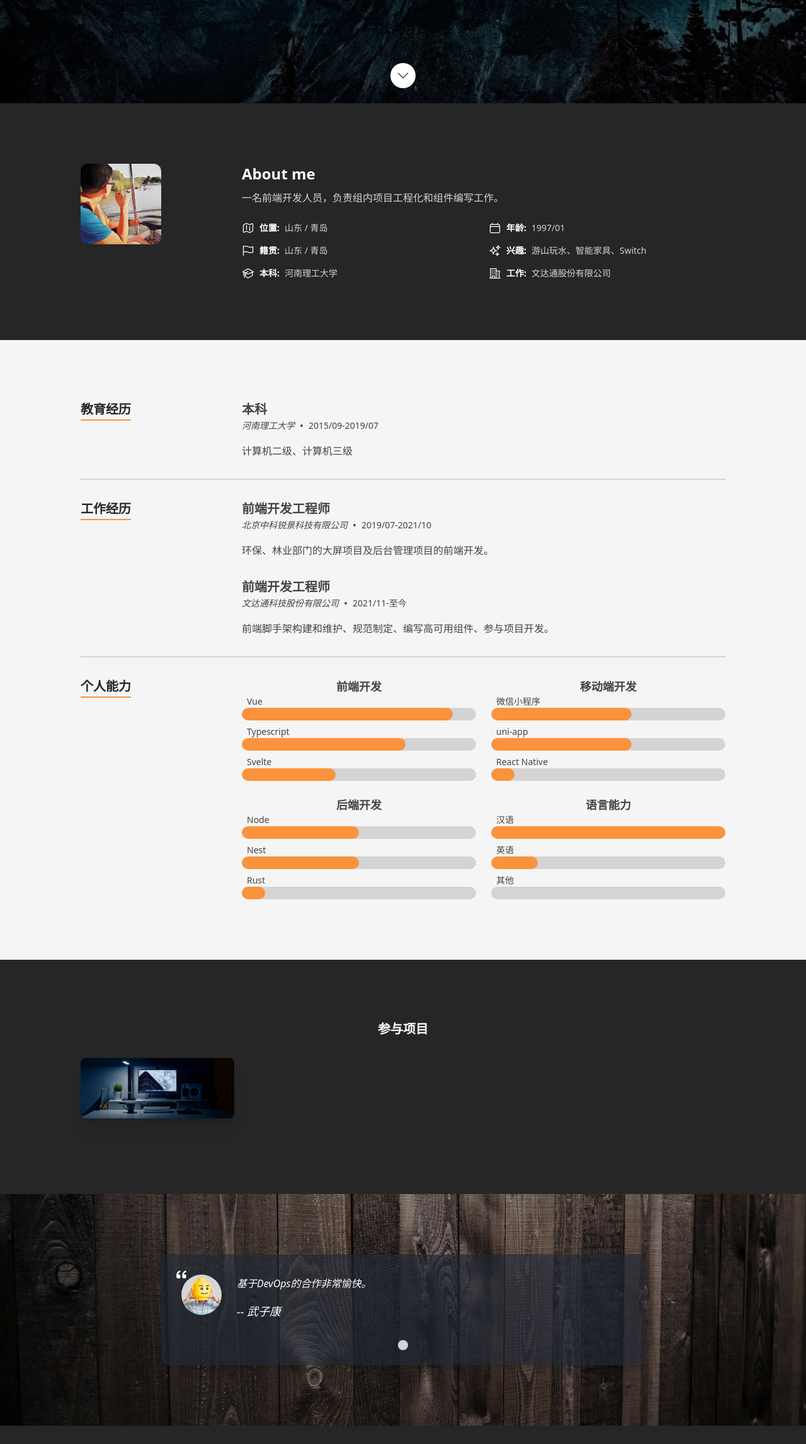
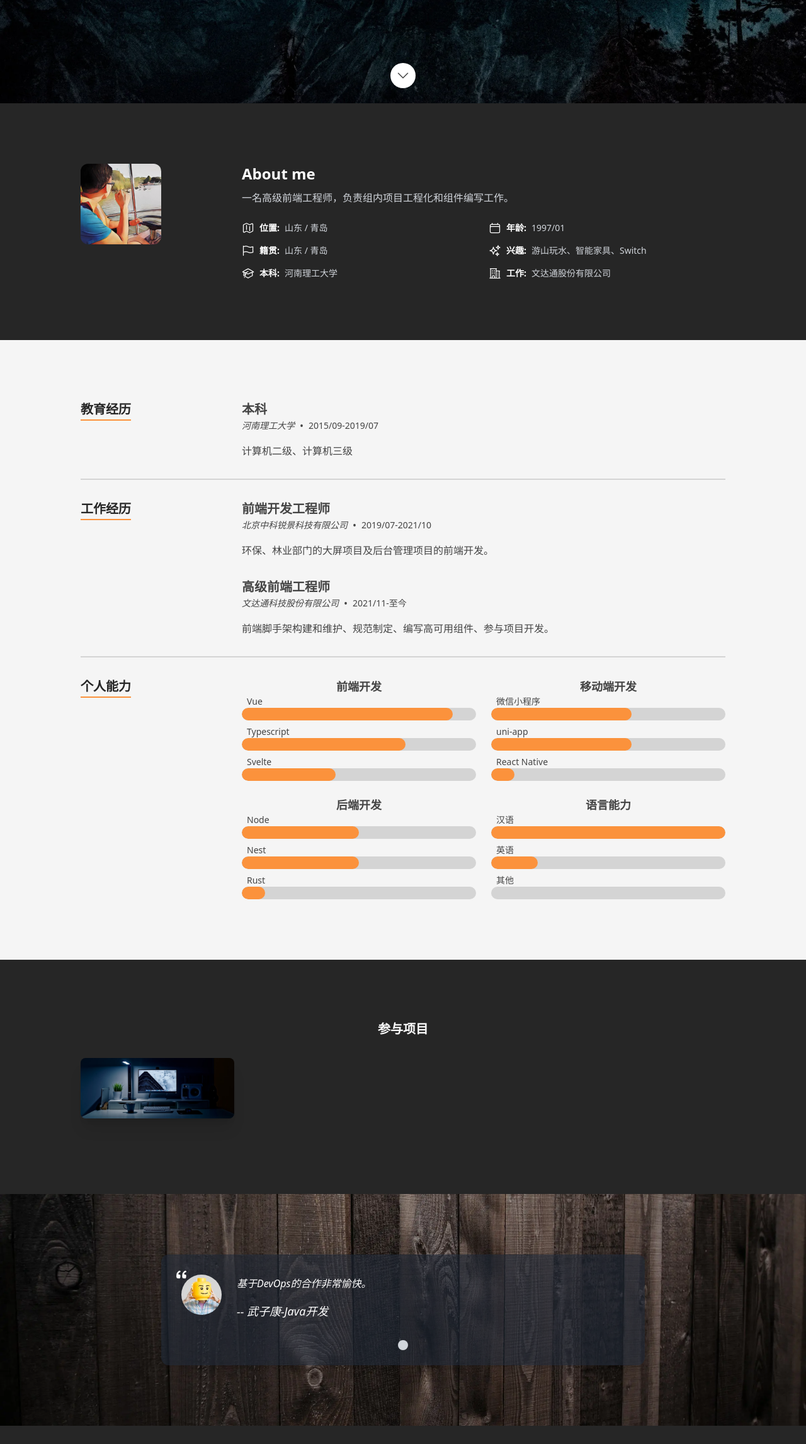
Before and after one commit to Webming19/Resume, a Next.js app: page /Resume/ in a window 1280 px wide. Shown: the part 636-2929 px from the top of the page at 63% size. Built offline with nearby package versions, Linux system fonts and the light colour scheme.

Commit message:
new(resume): 更新简历

```diff
--- a/src/data/data.tsx
+++ b/src/data/data.tsx
@@ -32,7 +32,7 @@ import {
 
 // 页面元数据
 export const homePageMeta: HomepageMeta = {
-  title: '前端开发工程师-韩晓东',
+  title: '高级前端工程师-韩晓东',
   description: "使用React Resume Template构建",
 };
 export const DevDate = {
@@ -94,7 +94,7 @@ export const heroData: Hero = {
 // 个人介绍
 export const aboutData: About = {
   profileImageSrc: profilepic,
-  description: '一名前端开发人员，负责组内项目工程化和组件编写工作。',
+  description: '一名高级前端工程师，负责组内项目工程化和组件编写工作。',
   aboutItems: [
     {label: '位置', text: '山东 / 青岛', Icon: MapIcon},
     {label: '年龄', text: '1997/01', Icon: CalendarIcon},
@@ -204,7 +204,7 @@ export const experience: TimelineItem[] = [
   {
     date: '2021/11-至今',
     location: '文达通科技股份有限公司',
-    title: '前端开发工程师',
+    title: '高级前端工程师',
     content: (<p>前端脚手架构建和维护、规范制定、编写高可用组件、参与项目开发。</p>),
   },
 ];
@@ -213,7 +213,7 @@ export const testimonial: TestimonialSection = {
   imageSrc: testimonialImage,
   testimonials: [
     {
-      name: '武子康',
+      name: '武子康-Java开发',
       text: '基于DevOps的合作非常愉快。',
       image: '/images/testimonial/169.jpg',
     },
```
Also changed, not shown: 1 other file (tests, documents, lock files or other folders).
